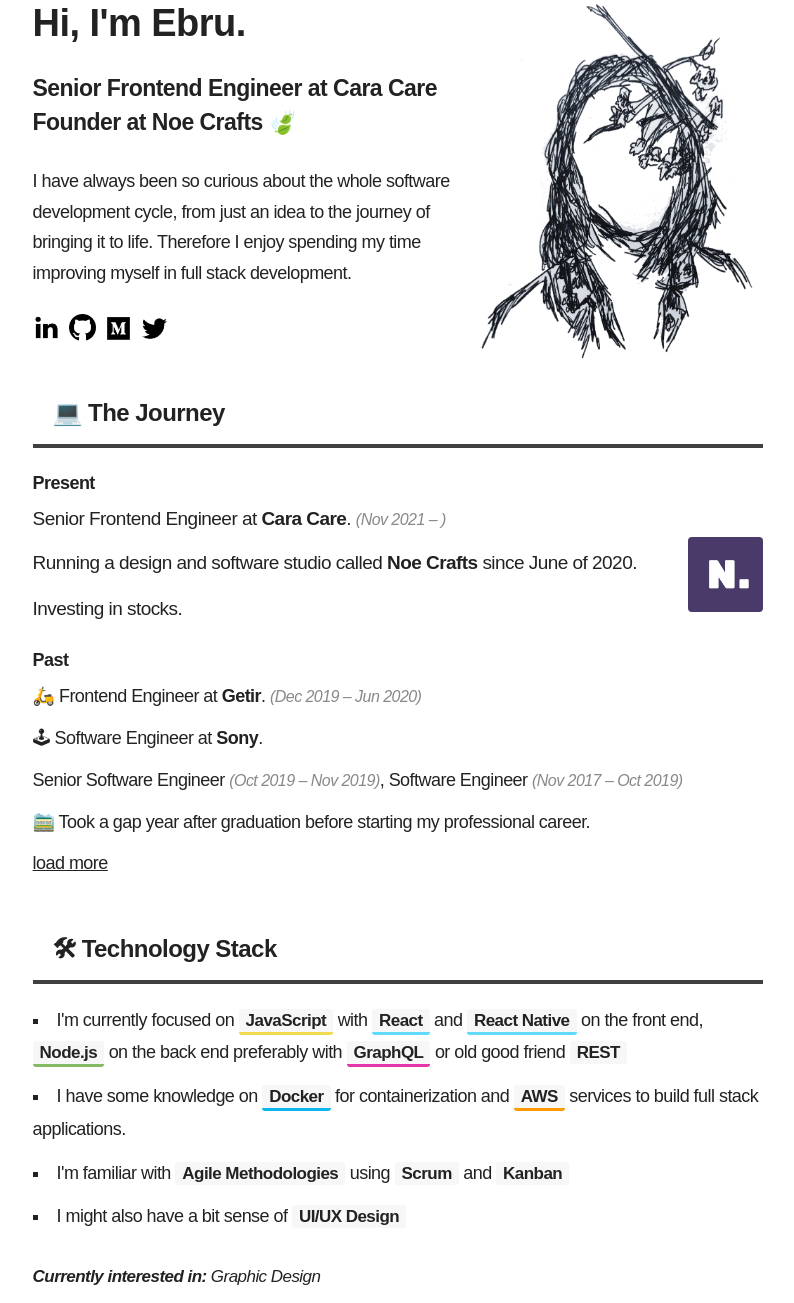
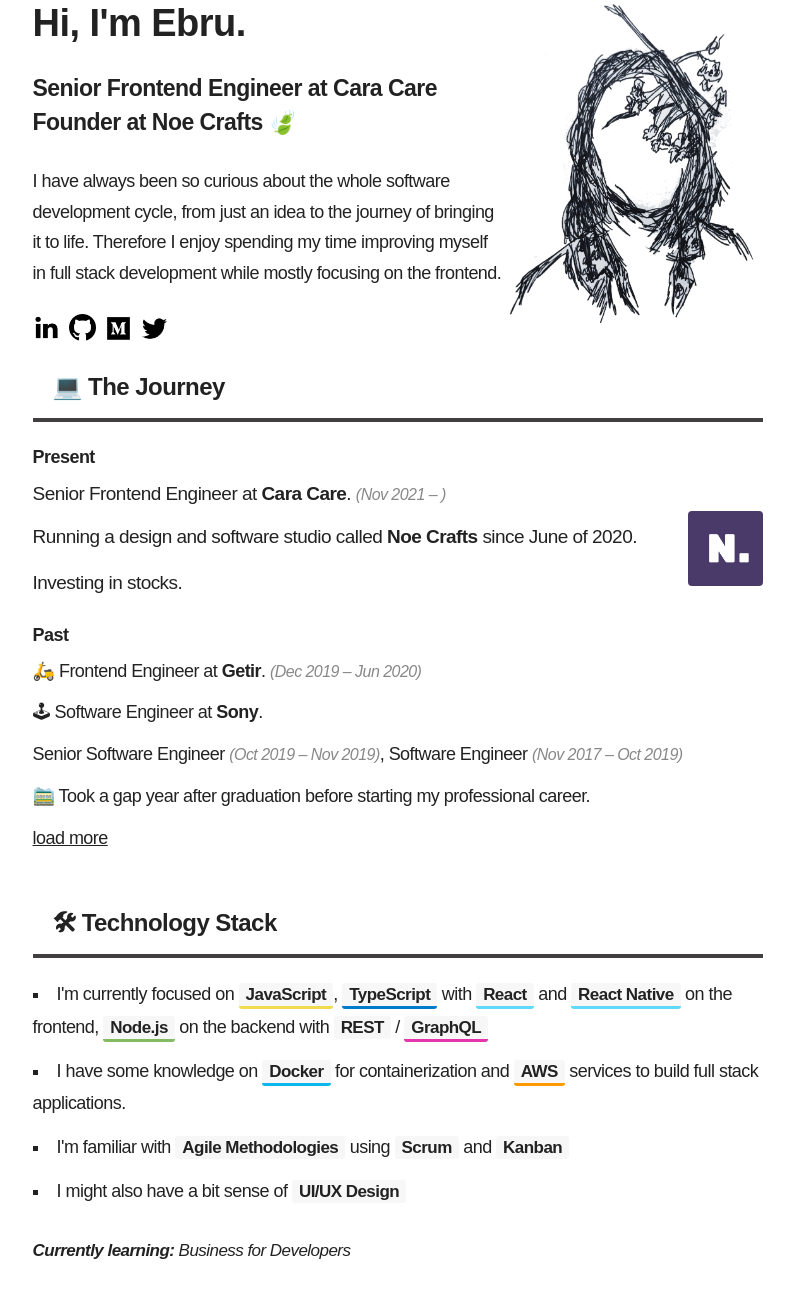
Before and after one commit to ebru/ebrukaya.me, a Gatsby site: page / in a window 1280 px wide. Shown: the part 57-1360 px from the top of the page, without its empty margins (242-1036 px from the left). Built offline with nearby package versions, Linux system fonts and the light colour scheme; Gatsby itself is replaced by a stand-in of ours; a web font is replaced by a local one.

Commit message:
skills and snippet updated

```diff
--- a/src/components/skills-card/skills-card.component.jsx
+++ b/src/components/skills-card/skills-card.component.jsx
@@ -17,7 +17,7 @@
 			<SectionTitle><CustomEmoji label='tool' emoji='🛠' /> Technology Stack</SectionTitle>
 			<StackList>
 				<Item>
-					I'm currently focused on <Tech style={{ borderBottom: '3px solid #f0db4f' }}>JavaScript</Tech> with <Tech style={{ borderBottom: '3px solid #60dafb' }}>React</Tech> and <Tech style={{ borderBottom: '3px solid #60dafb' }}>React Native</Tech> on the front end, <Tech style={{ borderBottom: '3px solid #83ba63' }}>Node.js</Tech> on the back end preferably with <Tech style={{ borderBottom: '3px solid #e535ab' }}>GraphQL</Tech> or old good friend <Tech>REST</Tech>
+					I'm currently focused on <Tech style={{ borderBottom: '3px solid #f0db4f' }}>JavaScript</Tech>, <Tech style={{ borderBottom: '3px solid #007acc' }}>TypeScript</Tech> with <Tech style={{ borderBottom: '3px solid #60dafb' }}>React</Tech> and <Tech style={{ borderBottom: '3px solid #60dafb' }}>React Native</Tech> on the frontend, <Tech style={{ borderBottom: '3px solid #83ba63' }}>Node.js</Tech> on the backend with <Tech>REST</Tech> / <Tech style={{ borderBottom: '3px solid #e535ab' }}>GraphQL</Tech>
 				</Item>
 				<Item>
 					I have some knowledge on <Tech style={{ borderBottom: '3px solid #0db7ed' }}>Docker</Tech> for containerization and <Tech style={{ borderBottom: '3px solid #ff9900' }}>AWS</Tech> services to build full stack applications.
@@ -30,8 +30,8 @@
 				</Item>
 			</StackList>
 			<CurrentLearning>
-				<BoldText>Currently interested in: </BoldText>
-				Graphic Design
+				<BoldText>Currently learning: </BoldText>
+				Business for Developers
       </CurrentLearning>
 		</>
 	)
--- a/src/components/snippet-card/snippet-card.component.jsx
+++ b/src/components/snippet-card/snippet-card.component.jsx
@@ -27,7 +27,7 @@
 				<Snippet>Senior Frontend Engineer at <CustomLink targetUrl='https://cara.care'>Cara Care</CustomLink> <br /> Founder at <CustomLink targetUrl='https://noecrafts.com'>Noe Crafts</CustomLink> <CustomEmoji label='leaf' emoji='🍃' /></Snippet>
 				<Description>
 					I have always been so curious about the whole software development cycle, from just an idea to the journey of bringing it to life.
-					Therefore I enjoy spending my time improving myself in full stack development.
+					Therefore I enjoy spending my time improving myself in full stack development while mostly focusing on the frontend.
 			</Description>
 				<SocialIcons>
 					<CustomIcon
```
